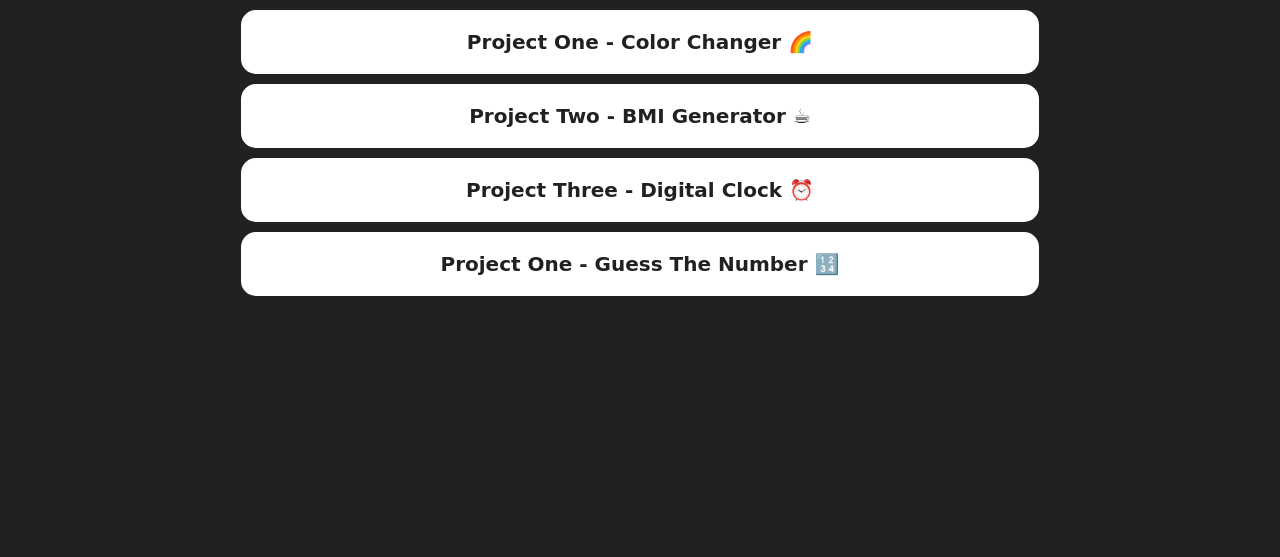
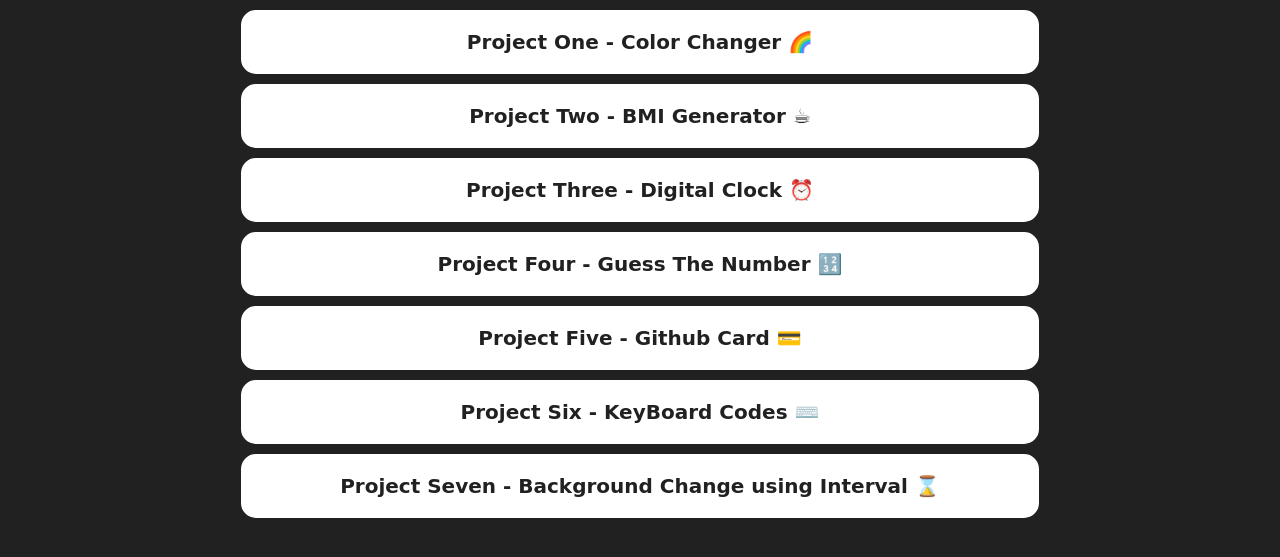
Before and after one commit to KajalDeore04/Projects, a plain HTML site: page JS-Projects/index.html in a window 1280 px wide. Shown: the part 211-768 px from the top of the page. Drawn offline with Linux system fonts and the light colour scheme.

Commit message:
added new projects of async,api, interval

```diff
--- a/4 Projects/index.html
+++ b/JS-Projects/index.html
@@ -17,7 +17,10 @@
         <a href="./Color Changer/index.html" class="project-link">Project One - Color Changer 🌈</a>
         <a href="./BMI Generator\index.html" class="project-link">Project Two - BMI Generator ☕</a>
         <a href="./Digital Clock/index.html" class="project-link">Project Three - Digital Clock ⏰</a>
-        <a href="./Guess The Number/index.html" class="project-link">Project One - Guess The Number 🔢</a>
+        <a href="./Guess The Number/index.html" class="project-link">Project Four - Guess The Number 🔢</a>
+        <a href="./Github Card/index.html" class="project-link">Project Five - Github Card 💳</a>
+        <a href="./2 Projects (Async)/keyboard/index.html" class="project-link">Project Six - KeyBoard Codes ⌨️</a>
+        <a href="./2 Projects (Async)/BG-Change/index.html" class="project-link">Project Seven - Background Change using Interval ⌛</a>
     </main>
 
 
```
Also changed, not shown: JS-Projects/2 Projects (Async)/BG-Change/index.html (renamed from 2 Projects (Async)/BG-Change/index.html), JS-Projects/2 Projects (Async)/keyboard/index.html (renamed from 2 Projects (Async)/keyboard/index.html), JS-Projects/BMI Generator/index.html (renamed from 4 Projects/BMI Generator/index.html), JS-Projects/Color Changer/index.html (renamed from 4 Projects/Color Changer/index.html), JS-Projects/Digital Clock/index.html (renamed from 4 Projects/Digital Clock/index.html), JS-Projects/Github Card/index.html (renamed from 4 Projects/Github Card/index.html), JS-Projects/Github Card/script.js (renamed from 4 Projects/Github Card/script.js), JS-Projects/Github Card/style.css (renamed from 4 Projects/Github Card/style.css), JS-Projects/Guess The Number/index.html (renamed from 4 Projects/Guess The Number/index.html), JS-Projects/script.js (added), JS-Projects/style.css (renamed from 4 Projects/style.css).
